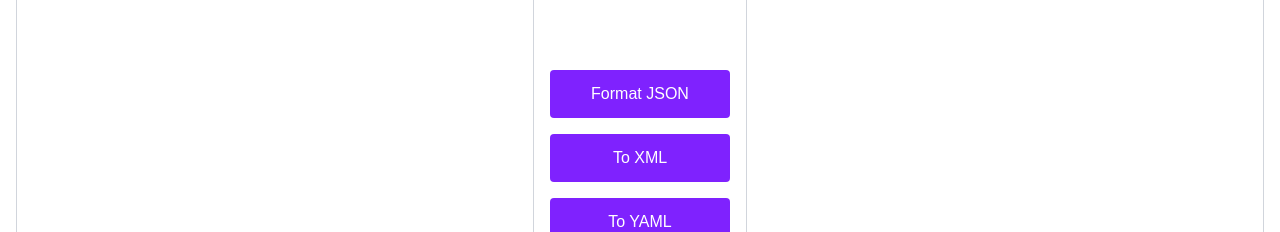
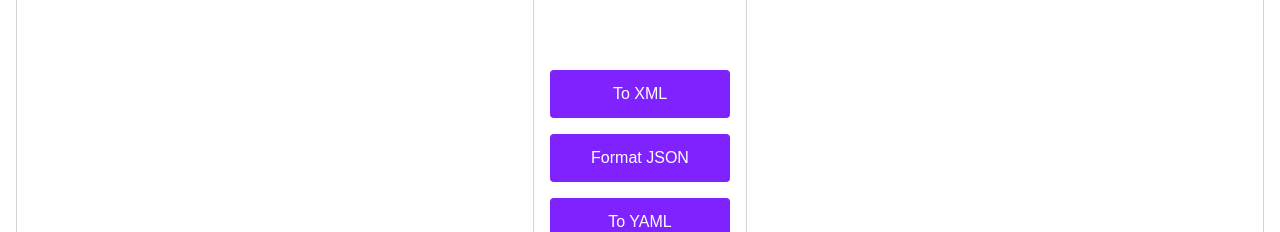
Before and after one commit to avi-watwani/json-formatter, a Next.js app: page / in a window 1280 px wide. Shown: the part 256-488 px from the top of the page. Built offline with nearby package versions, Linux system fonts and the light colour scheme.

Commit message:
fix: swap JSON formatting and XML conversion button actions

```diff
--- a/app/page.tsx
+++ b/app/page.tsx
@@ -126,16 +126,16 @@ export default function JsonTools() {
         {/* Center Column */}
         <div className="w-full lg:w-auto lg:min-w-[180px] flex flex-row lg:flex-col items-center justify-center gap-4">
           <button
+            onClick={convertJsonToXml}
+            className="flex-1 lg:flex-none px-6 py-3 bg-violet-600 text-white rounded hover:bg-violet-700 lg:w-full"
+          >
+            To XML
+          </button>
+          <button
             onClick={handleFormatJson}
             className="flex-1 lg:flex-none px-6 py-3 bg-violet-600 text-white rounded hover:bg-violet-700 lg:w-full"
           >
             Format JSON
-          </button>
-          <button
-            onClick={convertJsonToXml}
-            className="flex-1 lg:flex-none px-6 py-3 bg-violet-600 text-white rounded hover:bg-violet-700 lg:w-full"
-          >
-            To XML
           </button>
           <button
             onClick={convertJsonToYaml}
```
